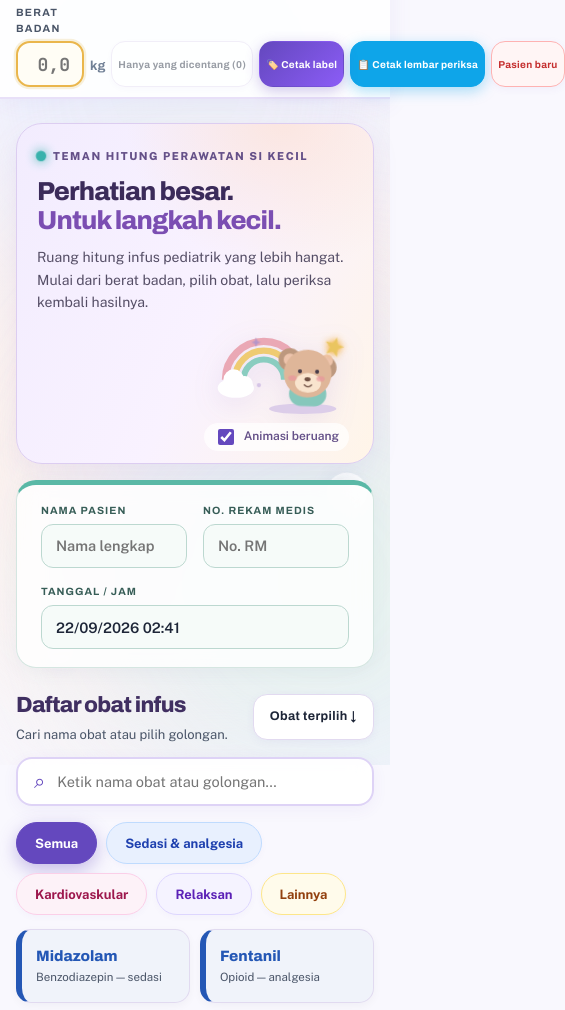
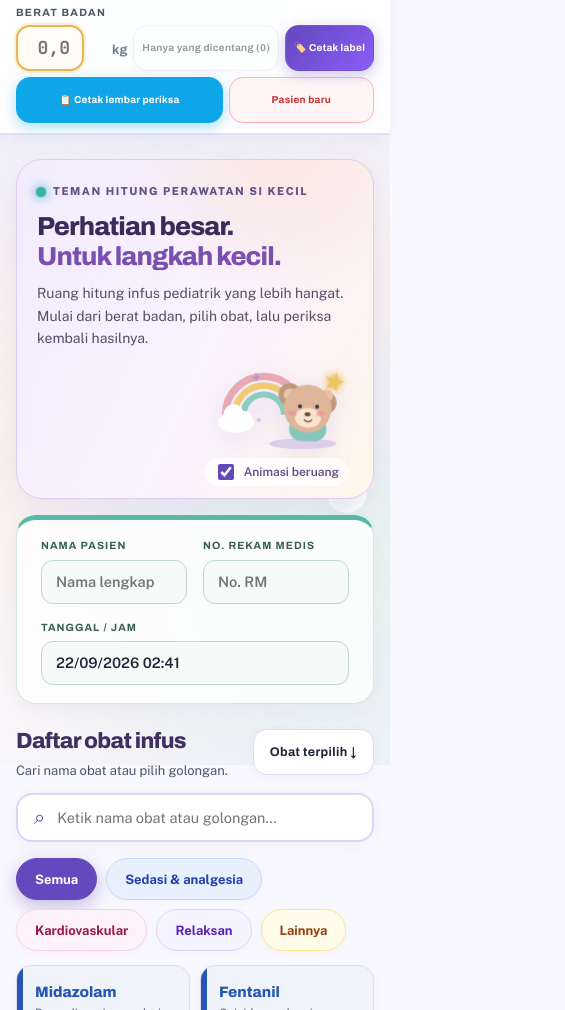
Before and after one commit to lailatussiyamu-cmd/PediDrip, a plain HTML site: page index.html in a window 390 px wide. Shown: the part 79-1089 px from the top of the page, 565 px wide, since content can reach past the window. Drawn offline with nearby package versions, Linux system fonts and the light colour scheme.

Commit message:
Refactor CSS styles for drug-choice and responsive layout
Updated styles for .drug-choice class and adjusted media queries for .bbbox and .btn classes.

```diff
--- a/index.html
+++ b/index.html
@@ -750,16 +750,24 @@ input, select, button {
   text-align: left;
   min-height: 74px;
   border: 1.5px solid #e1daf0;
-  border-left: 6px solid var(--drug-tone, var(--primary));
   border-radius: 15px;
   background: color-mix(in srgb, var(--drug-tone, #5142dc) 7%, #ffffff);
-  padding: 12px 14px;
+  padding: 12px 14px 12px 18px;
   cursor: pointer;
   color: var(--ink);
   box-shadow: 0 3px 10px rgba(23, 33, 55, 0.04);
   transition: all 0.22s var(--spring);
   position: relative;
   overflow: hidden;
+}
+.drug-choice::before {
+  content: "";
+  position: absolute;
+  left: 0;
+  top: 0;
+  bottom: 0;
+  width: 6px;
+  background: var(--drug-tone, var(--primary));
 }
 .drug-choice:hover {
   background: color-mix(in srgb, var(--drug-tone, #5142dc) 16%, #ffffff);
@@ -1651,8 +1659,9 @@ footer .credit {
 }
 
 @media (max-width: 640px) {
-  .bbbox { flex-wrap: nowrap; gap: 6px; }
-  .bbbox .btn { padding: 9px 8px; font-size: 11px; white-space: nowrap; flex: none; }
+  .topbar .wrap { flex-direction: column; align-items: flex-start; }
+  .bbbox { flex-wrap: wrap; gap: 6px; width: 100%; }
+  .bbbox .btn { padding: 9px 10px; font-size: 11px; white-space: nowrap; flex: 1 1 auto; }
   #bb { width: 80px; font-size: 20px; }
 }
 
```
